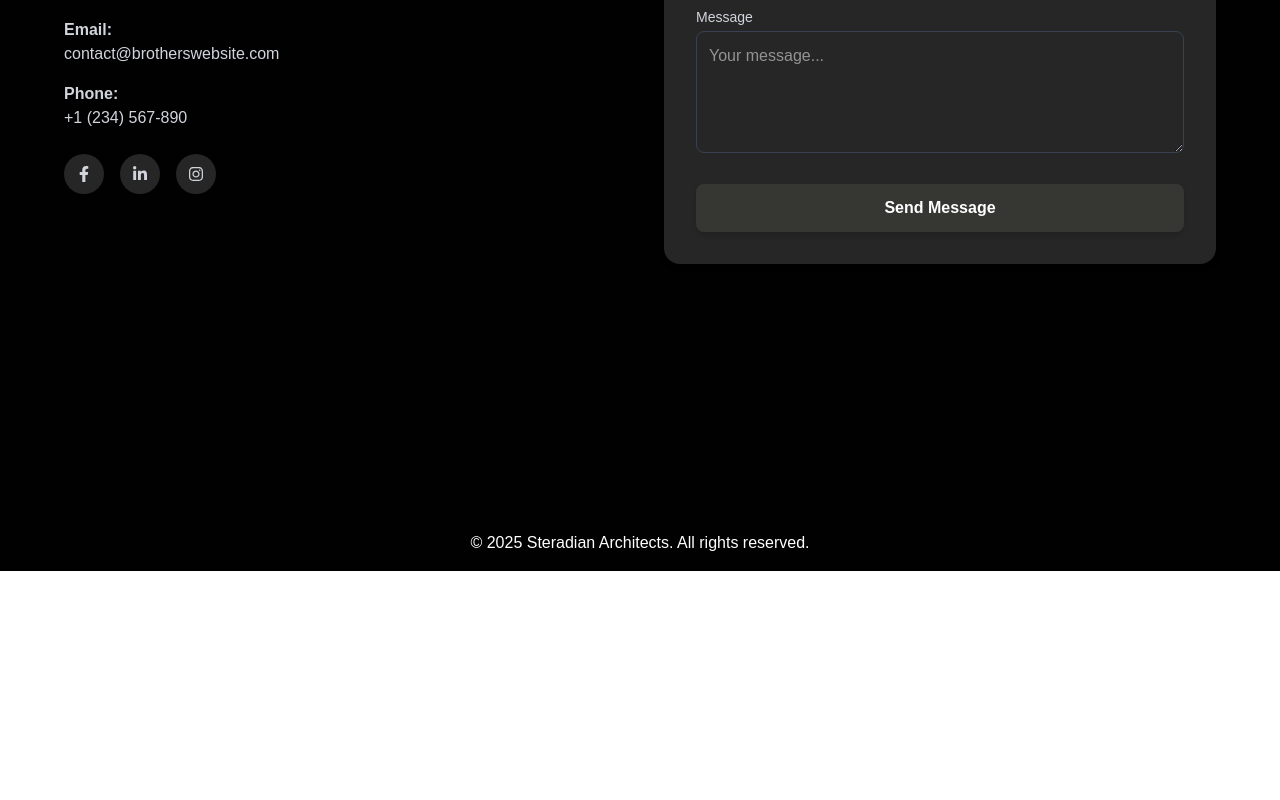
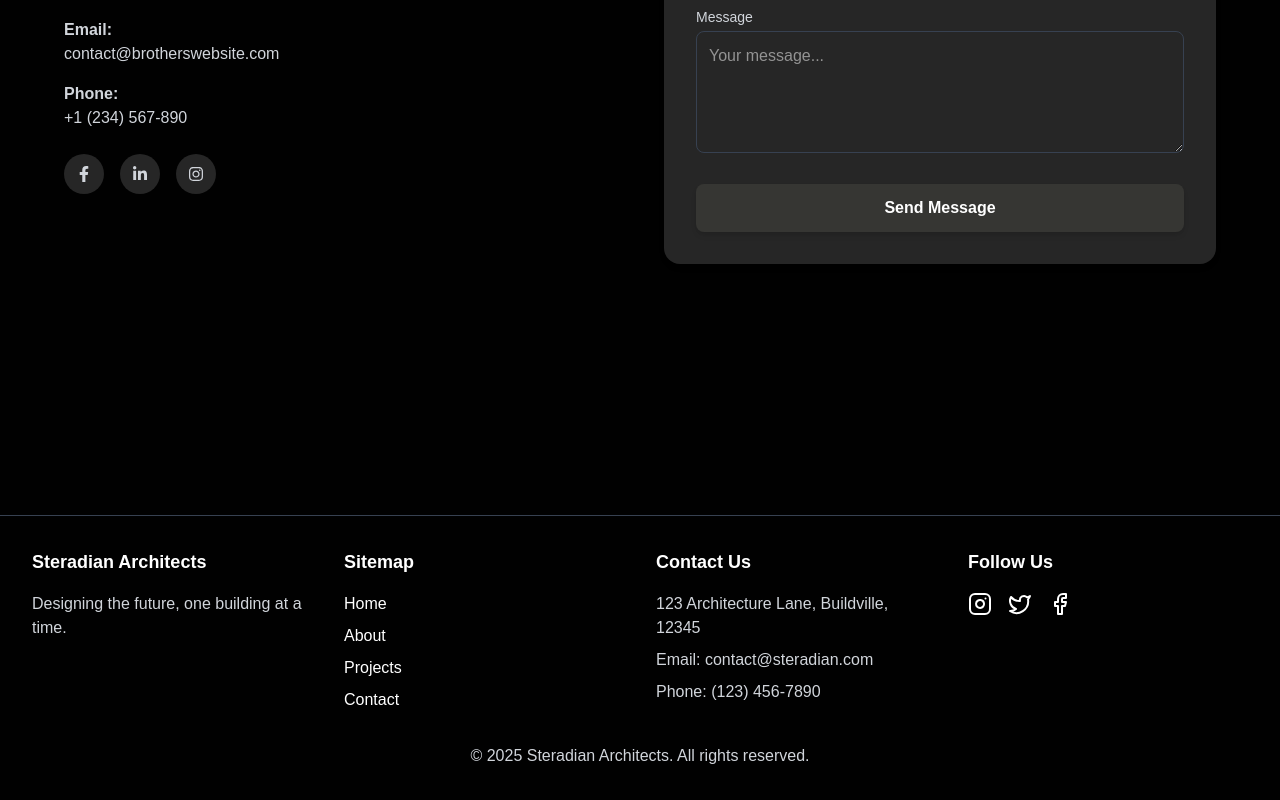
Before and after one commit to bhatnagar-afk/steradian, a Next.js app: page /contact in a window 1280 px wide. Shown: the part 358-1158 px from the top of the page. Before the commit the page ends 929 px from the top, so only its background shows below. Built offline with nearby package versions, Linux system fonts and the light colour scheme.

Commit message:
feat: enhance footer with sitemap, contact info, and social links

```diff
--- a/src/components/footer.tsx
+++ b/src/components/footer.tsx
@@ -1,11 +1,48 @@
 import { themes } from '@/config/theme';
+import Link from 'next/link';
+import { Instagram, Twitter, Facebook } from 'lucide-react';
 
 export default function Footer() {
   const themeConfig = themes.dark;
 
   return (
-    <footer style={{ backgroundColor: themeConfig.background, color: themeConfig.text }} className="p-4">
-      <p className="text-center">© 2025 Steradian Architects. All rights reserved.</p>
+    <footer style={{ backgroundColor: themeConfig.background, color: themeConfig.text, borderTop: `1px solid ${themeConfig.border}` }} className="p-8">
+      <div className="container mx-auto grid grid-cols-1 md:grid-cols-4 gap-8">
+        <div>
+          <h3 className="font-bold text-lg mb-4">Steradian Architects</h3>
+          <p style={{ color: themeConfig.textMuted }}>
+            Designing the future, one building at a time.
+          </p>
+        </div>
+        <div>
+          <h3 className="font-bold text-lg mb-4">Sitemap</h3>
+          <ul className="space-y-2">
+            <li><Link href="/" className="hover:underline">Home</Link></li>
+            <li><Link href="/about" className="hover:underline">About</Link></li>
+            <li><Link href="/projects" className="hover:underline">Projects</Link></li>
+            <li><Link href="/contact" className="hover:underline">Contact</Link></li>
+          </ul>
+        </div>
+        <div>
+          <h3 className="font-bold text-lg mb-4">Contact Us</h3>
+          <address style={{ color: themeConfig.textMuted }} className="not-italic space-y-2">
+            <p>123 Architecture Lane, Buildville, 12345</p>
+            <p>Email: <a href="mailto:contact@steradian.com" className="hover:underline">contact@steradian.com</a></p>
+            <p>Phone: (123) 456-7890</p>
+          </address>
+        </div>
+        <div>
+          <h3 className="font-bold text-lg mb-4">Follow Us</h3>
+          <div className="flex space-x-4">
+            <a href="#" aria-label="Instagram" style={{ color: themeConfig.text }}><Instagram /></a>
+            <a href="#" aria-label="Twitter" style={{ color: themeConfig.text }}><Twitter /></a>
+            <a href="#" aria-label="Facebook" style={{ color: themeConfig.text }}><Facebook /></a>
+          </div>
+        </div>
+      </div>
+      <div className="text-center mt-8" style={{ color: themeConfig.textMuted }}>
+        <p>© 2025 Steradian Architects. All rights reserved.</p>
+      </div>
     </footer>
-  )
+  );
 }
```
